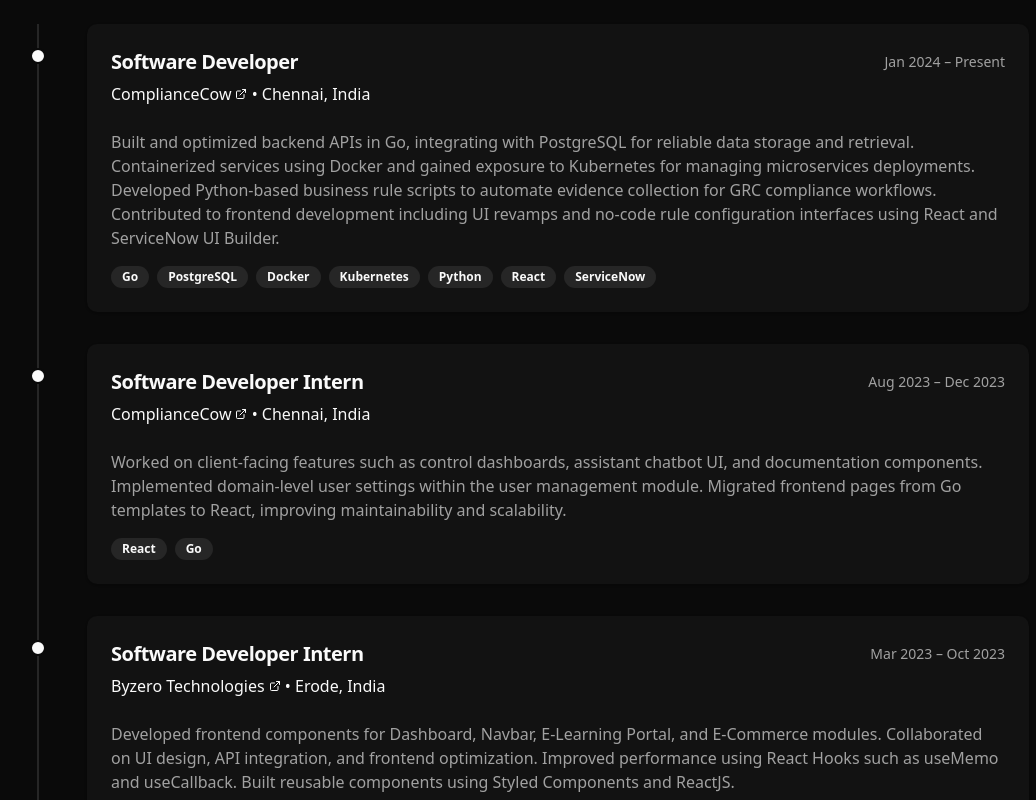
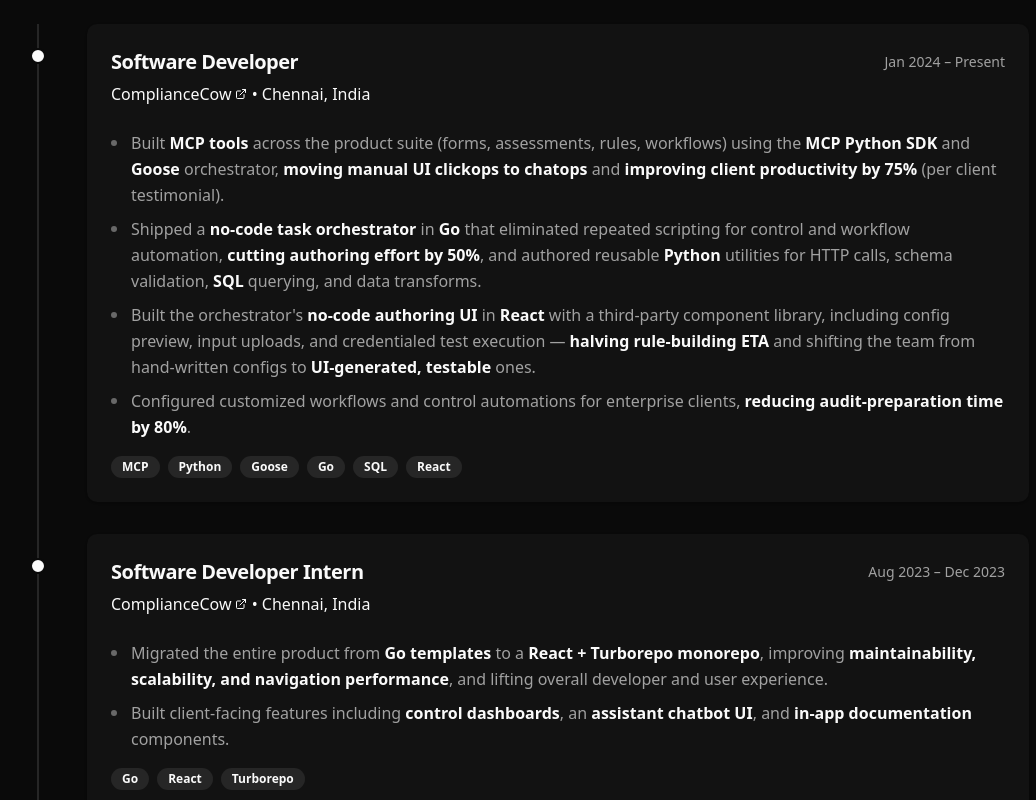
Before and after one commit to tamil-code/resume-portfolio, a React (Vite) app: page / in a window 1280 px wide. Shown: the part 980-1780 px from the top of the page, without its empty margins (107-1143 px from the left). Built offline with nearby package versions, Linux system fonts and the light colour scheme.

Commit message:
Update exp content

```diff
--- a/src/components/sections/Experience.tsx
+++ b/src/components/sections/Experience.tsx
@@ -1,17 +1,33 @@
+import { Fragment } from "react"
 import { Badge } from "@/components/ui/badge"
 import { Card, CardContent, CardDescription, CardHeader, CardTitle } from "@/components/ui/card"
 import { motion } from "framer-motion"
 import { ExternalLink } from "lucide-react"
 
-const experiences = [
+type Experience = {
+  role: string
+  company: string
+  companyUrl: string
+  location: string
+  date: string
+  highlights: string[]
+  skills: string[]
+}
+
+const experiences: Experience[] = [
   {
     role: "Software Developer",
     company: "ComplianceCow",
     companyUrl: "https://www.compliancecow.com/",
     location: "Chennai, India",
     date: "Jan 2024 – Present",
-    description: "Built and optimized backend APIs in Go, integrating with PostgreSQL for reliable data storage and retrieval. Containerized services using Docker and gained exposure to Kubernetes for managing microservices deployments. Developed Python-based business rule scripts to automate evidence collection for GRC compliance workflows. Contributed to frontend development including UI revamps and no-code rule configuration interfaces using React and ServiceNow UI Builder.",
-    skills: ["Go", "PostgreSQL", "Docker", "Kubernetes", "Python", "React", "ServiceNow"],
+    highlights: [
+      "Built **MCP tools** across the product suite (forms, assessments, rules, workflows) using the **MCP Python SDK** and **Goose** orchestrator, **moving manual UI clickops to chatops** and **improving client productivity by 75%** (per client testimonial).",
+      "Shipped a **no-code task orchestrator** in **Go** that eliminated repeated scripting for control and workflow automation, **cutting authoring effort by 50%**, and authored reusable **Python** utilities for HTTP calls, schema validation, **SQL** querying, and data transforms.",
+      "Built the orchestrator's **no-code authoring UI** in **React** with a third-party component library, including config preview, input uploads, and credentialed test execution — **halving rule-building ETA** and shifting the team from hand-written configs to **UI-generated, testable** ones.",
+      "Configured customized workflows and control automations for enterprise clients, **reducing audit-preparation time by 80%**.",
+    ],
+    skills: ["MCP", "Python", "Goose", "Go", "SQL", "React"],
   },
   {
     role: "Software Developer Intern",
@@ -19,19 +35,40 @@
     companyUrl: "https://www.compliancecow.com/",
     location: "Chennai, India",
     date: "Aug 2023 – Dec 2023",
-    description: "Worked on client-facing features such as control dashboards, assistant chatbot UI, and documentation components. Implemented domain-level user settings within the user management module. Migrated frontend pages from Go templates to React, improving maintainability and scalability.",
-    skills: ["React", "Go"],
+    highlights: [
+      "Migrated the entire product from **Go templates** to a **React + Turborepo monorepo**, improving **maintainability, scalability, and navigation performance**, and lifting overall developer and user experience.",
+      "Built client-facing features including **control dashboards**, an **assistant chatbot UI**, and **in-app documentation** components.",
+    ],
+    skills: ["Go", "React", "Turborepo"],
   },
   {
-    role: "Software Developer Intern",
+    role: "React Native Developer",
     company: "Byzero Technologies",
     companyUrl: "https://www.byzerotechnologies.com/",
     location: "Erode, India",
     date: "Mar 2023 – Oct 2023",
-    description: "Developed frontend components for Dashboard, Navbar, E-Learning Portal, and E-Commerce modules. Collaborated on UI design, API integration, and frontend optimization. Improved performance using React Hooks such as useMemo and useCallback. Built reusable components using Styled Components and ReactJS.",
-    skills: ["React", "React Hooks", "Styled Components", "JavaScript"],
+    highlights: [
+      "Designed UI mocks and built the **storefront frontend** for an e-commerce platform in **React** with **React Query** caching and API integration for **fast, low-latency page loads**.",
+      "Shipped an internal daily **work-log mobile app** in **React Native** using **Expo**, **Redux Toolkit**, **React Context**, and **React Query** — cutting standup overhead and **improving team productivity by 50%**, with logs feeding into performance-review metrics.",
+      "Delivered client-facing static **WordPress** sites on schedule with **custom PHP plugin** development, ensuring **on-time release and client satisfaction**.",
+    ],
+    skills: ["React", "React Native", "Expo", "Redux Toolkit", "React Query", "React Context", "WordPress", "PHP"],
   },
 ]
+
+function renderHighlight(text: string) {
+  const parts = text.split(/(\*\*[^*]+\*\*)/g)
+  return parts.map((part, i) => {
+    if (part.startsWith("**") && part.endsWith("**")) {
+      return (
+        <strong key={i} className="font-semibold text-foreground">
+          {part.slice(2, -2)}
+        </strong>
+      )
+    }
+    return <Fragment key={i}>{part}</Fragment>
+  })
+}
 
 export function Experience() {
   return (
@@ -80,7 +117,14 @@
                   </CardDescription>
                 </CardHeader>
                 <CardContent className="space-y-4">
-                  <p className="text-muted-foreground">{exp.description}</p>
+                  <ul className="space-y-2 text-muted-foreground">
+                    {exp.highlights.map((highlight, i) => (
+                      <li key={i} className="relative pl-5 leading-relaxed">
+                        <span className="absolute left-0 top-2.5 h-1.5 w-1.5 rounded-full bg-muted-foreground/60" />
+                        {renderHighlight(highlight)}
+                      </li>
+                    ))}
+                  </ul>
                   <div className="flex flex-wrap gap-2">
                     {exp.skills.map(skill => (
                       <Badge key={skill} variant="secondary">{skill}</Badge>
```
